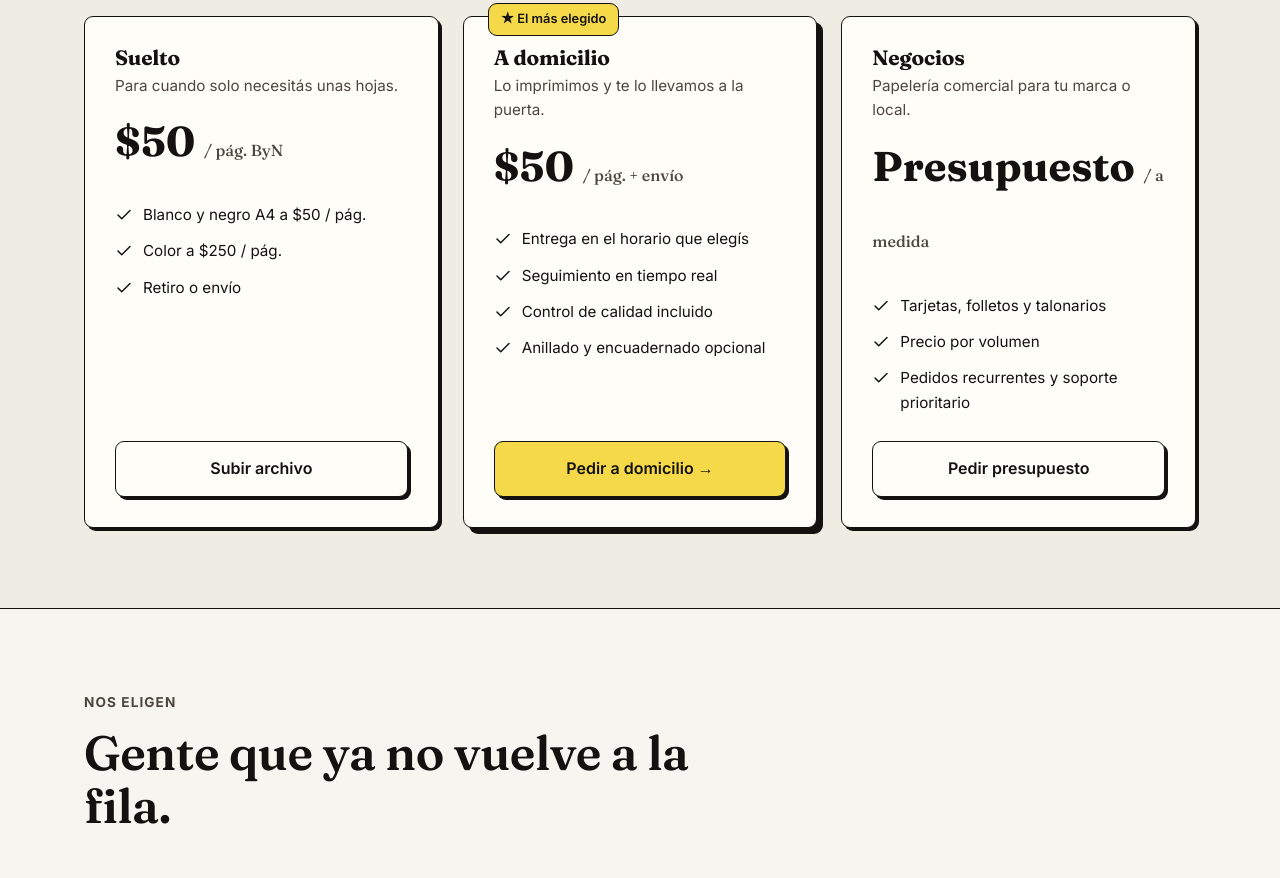
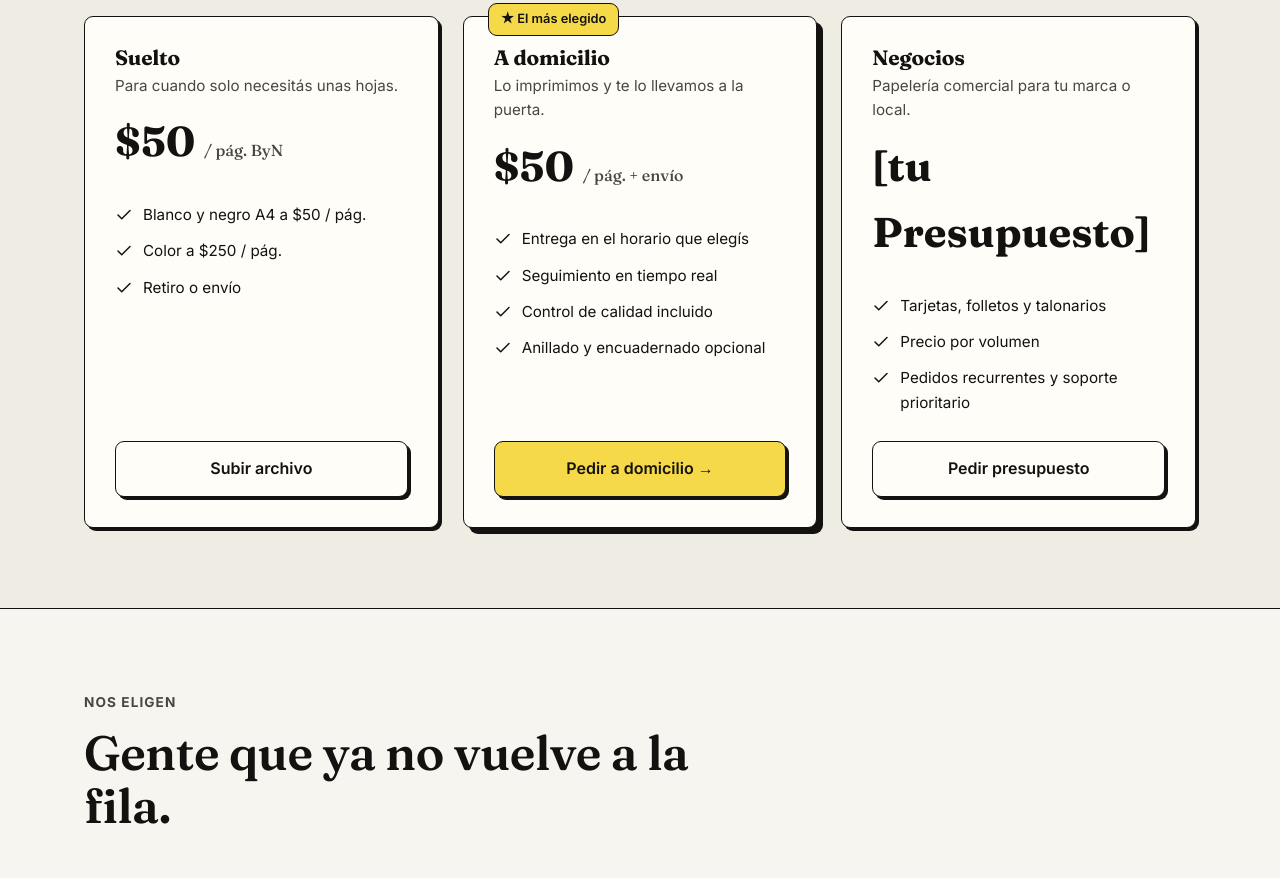
Before and after one commit to eliseoesteverena/99copias-web, a plain HTML site: page index.html in a window 1280 px wide. Shown: the part 3107-3985 px from the top of the page. Drawn offline with Linux system fonts and the light colour scheme.

Commit message:
update index.html

```diff
--- a/index.html
+++ b/index.html
@@ -1312,7 +1312,7 @@
         <div class="plan reveal">
           <h3>Negocios</h3>
           <p style="color:var(--ink-soft);font-size:.95rem">Papelería comercial para tu marca o local.</p>
-          <div class="p-price">Presupuesto <small>/ a medida</small></div>
+          <div class="p-price">[tu Presupuesto]</div>
           <ul>
             <li><svg width="18" height="18" viewBox="0 0 24 24" fill="none" stroke="#141210" stroke-width="2"
                 stroke-linecap="round" stroke-linejoin="round">
```
